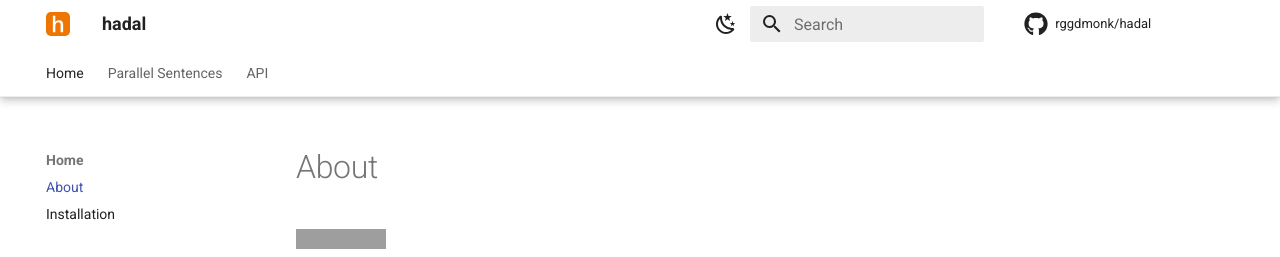
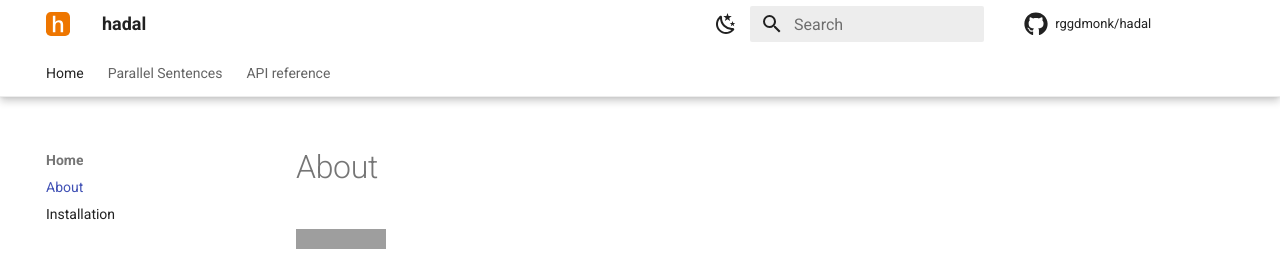
Before and after one commit to rggdmonk/hadal, an MkDocs documentation site: the page built from docs/index.md, in a window 1280 px wide. Shown: the top 257 px of the page. Built offline with MkDocs 1.6.1 and Material for MkDocs 9.7.7, drawn with Linux system fonts in a browser that asks for light colours; comment, search, counter and statistics services are not loaded; grey boxes are pictures that could not be loaded.

Commit message:
update API reference in mkdocs.yml

```diff
--- a/mkdocs.yml
+++ b/mkdocs.yml
@@ -110,7 +110,8 @@ nav:
   - Parallel Sentences:
       - parallel_text.md
       - parallel_sentence_mining/margin_based.md
-  - API: reference/
+  - API reference:
+      - hadal: reference/
 
 extra_css:
   - stylesheets/extra.css
```
